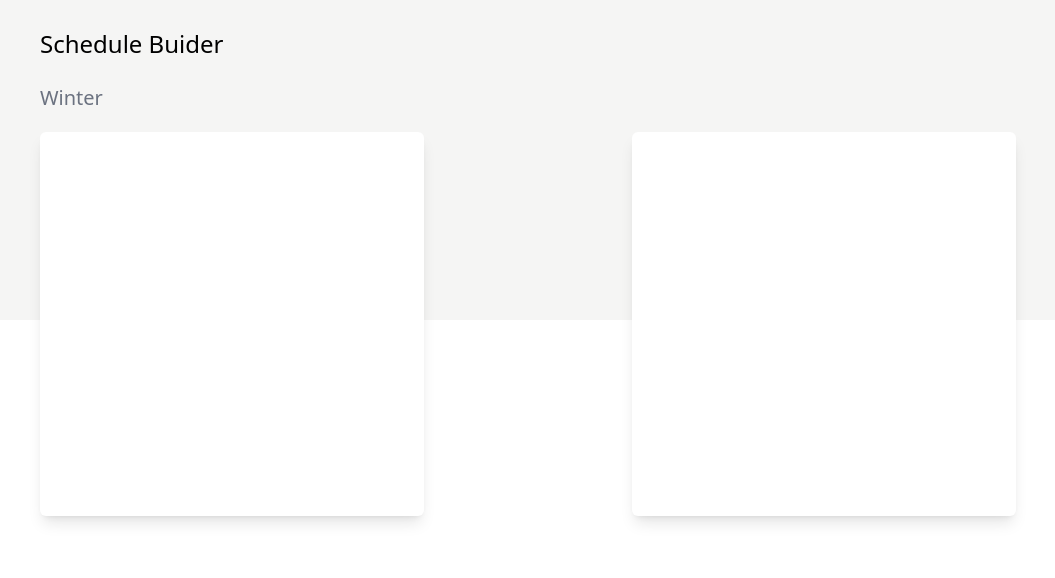
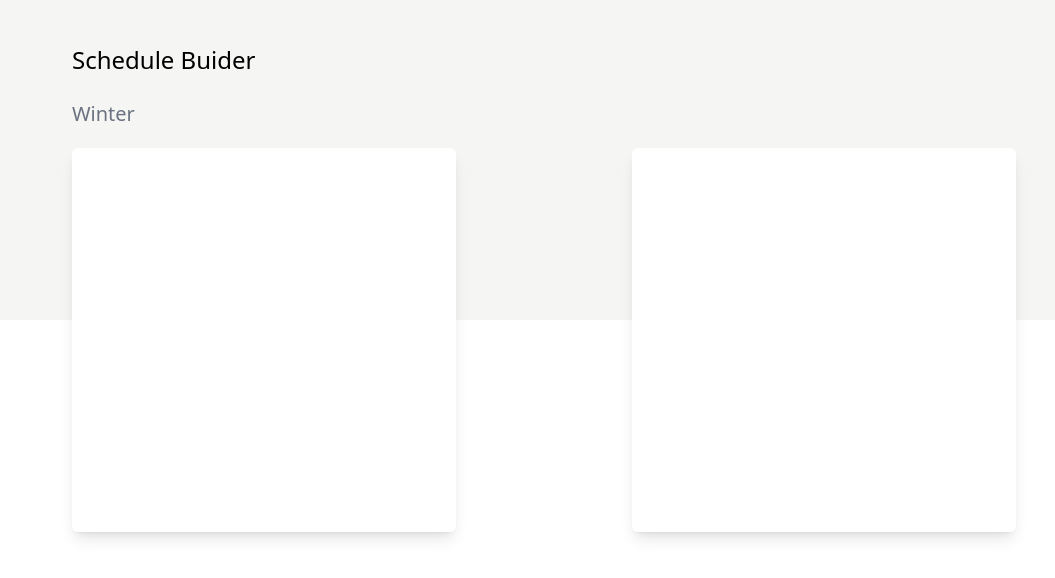
Before and after one commit to alexphl/dal_schedule_builder, a Next.js app: page / in a window 1280 px wide. Shown: the top 578 px of the page, without its empty margins (8-1063 px from the left). Built offline with nearby package versions, Linux system fonts and the light colour scheme.

Commit message:
Prepare for remote

```diff
--- a/pages/index.tsx
+++ b/pages/index.tsx
@@ -11,7 +11,7 @@ const Home: NextPage = () => {
       <div className="absolute -z-10 bg-stone-100 w-screen h-80"></div>
       <div className="absolute -z-20 min-h-screen w-screen"></div>
 
-      <div className="py-2 px-12">
+      <div className="py-2 px-12 lg:px-20 lg:py-6" id="app">
         <nav className="my-5">
           <h1 className="text-2xl font-medium">Schedule Buider</h1>{" "}
         </nav>
--- a/styles/globals.css
+++ b/styles/globals.css
@@ -1,3 +1,7 @@
 @tailwind base;
 @tailwind components;
 @tailwind utilities;
+
+#app {
+  transition: all 0.3s;
+}
```
